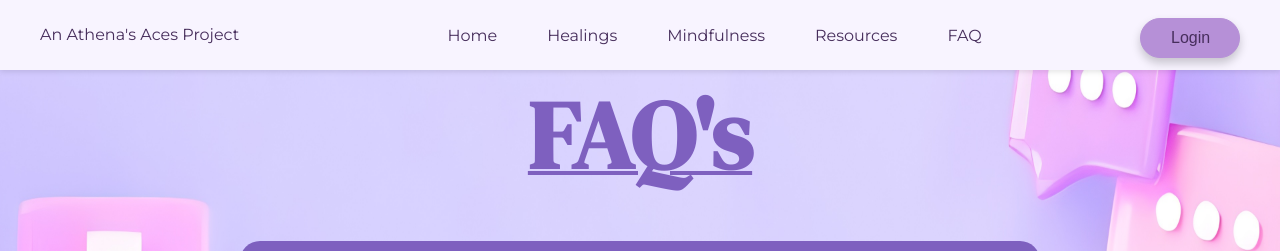
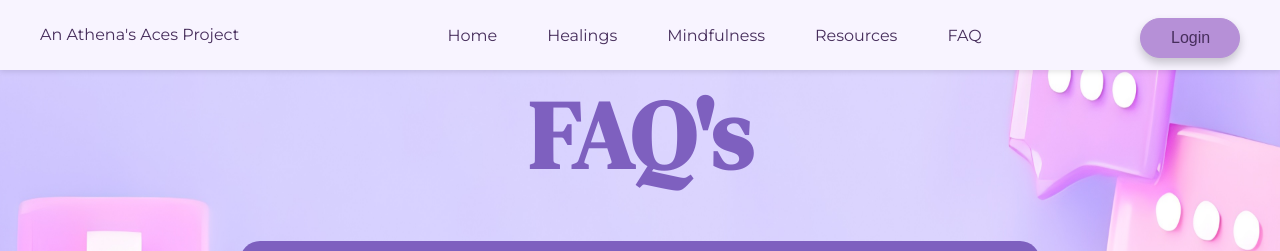
Before and after one commit to Shreyaa173/Happy-Healing, a React (Vite) app: page /faq in a window 1280 px wide. Shown: the top 251 px of the page. Built offline with nearby package versions, Linux system fonts and the light colour scheme; a web font is replaced by a local one.

Commit message:
remove underline of FAQ

```diff
--- a/src/components/Faq/Faq.css
+++ b/src/components/Faq/Faq.css
@@ -21,7 +21,6 @@ body{
     text-align: center;
     margin-bottom: 40px;
     margin-top: 70px;
-    text-decoration: underline 4px;
 }
 .questions-container{
     max-width: 800px;
```
